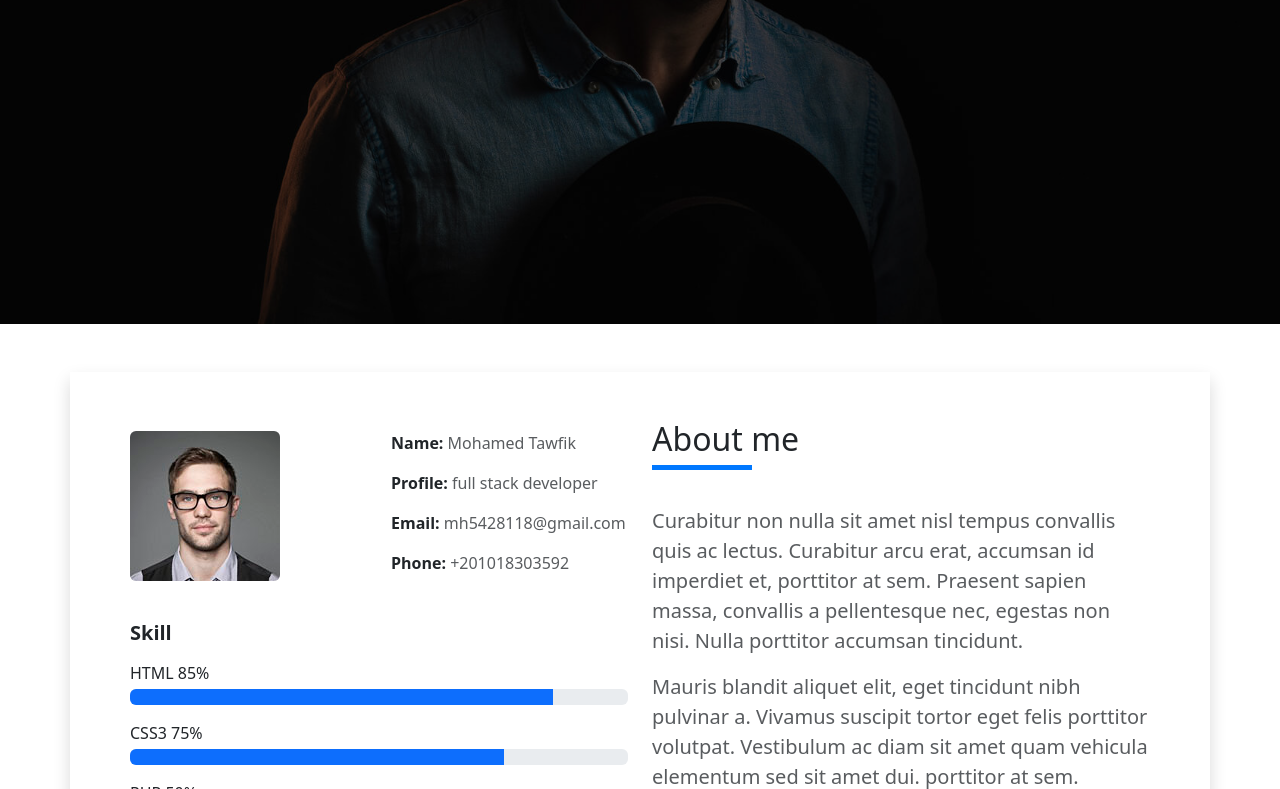
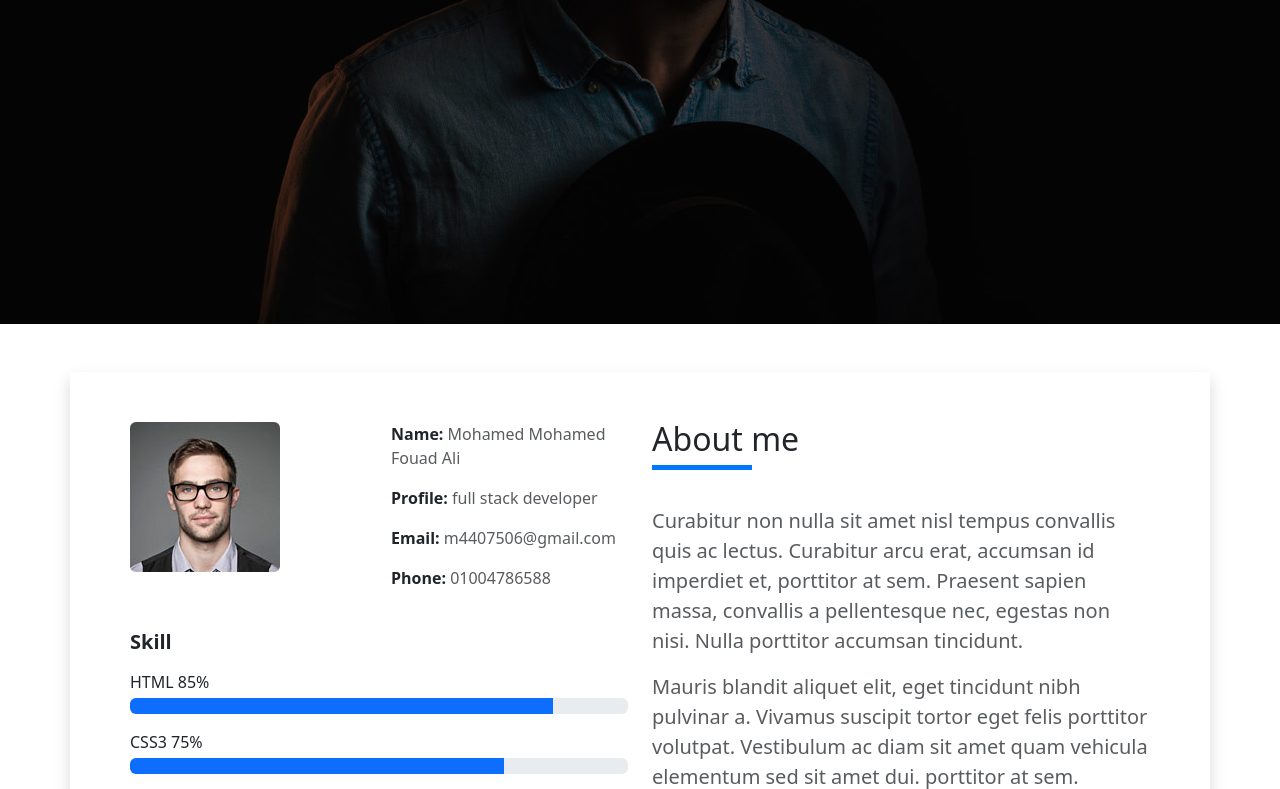
Before and after one commit to MohamedFouad55/DevFolio, a plain HTML site: page index.html in a window 1280 px wide. Shown: the part 476-1265 px from the top of the page. Drawn offline with Linux system fonts and the light colour scheme.

Commit message:
html edit

```diff
--- a/index.html
+++ b/index.html
@@ -97,11 +97,11 @@
                             <img class="rounded-2" src="images/testimonial-2.jpg" alt="">
                         </div>
                         <div class="data offset-md-1 col-md-6">
-                            <p class="fw-bold">Name: <span class="text-muted fw-normal">Mohamed Tawfik</span></p>
+                            <p class="fw-bold">Name: <span class="text-muted fw-normal">Mohamed Mohamed Fouad Ali</span></p>
                             <p class="fw-bold">Profile: <span class="text-muted fw-normal"> full stack developer</span>
                             </p>
-                            <p class="fw-bold">Email: <span class="text-muted fw-normal">mh5428118@gmail.com</span></p>
-                            <p class="fw-bold">Phone: <span class="text-muted fw-normal">+201018303592</span></p>
+                            <p class="fw-bold">Email: <span class="text-muted fw-normal">m4407506@gmail.com</span></p>
+                            <p class="fw-bold">Phone: <span class="text-muted fw-normal">01004786588</span></p>
                         </div>
                     </div>
                     <div class="skill col-md-12 mt-4 ">
```
